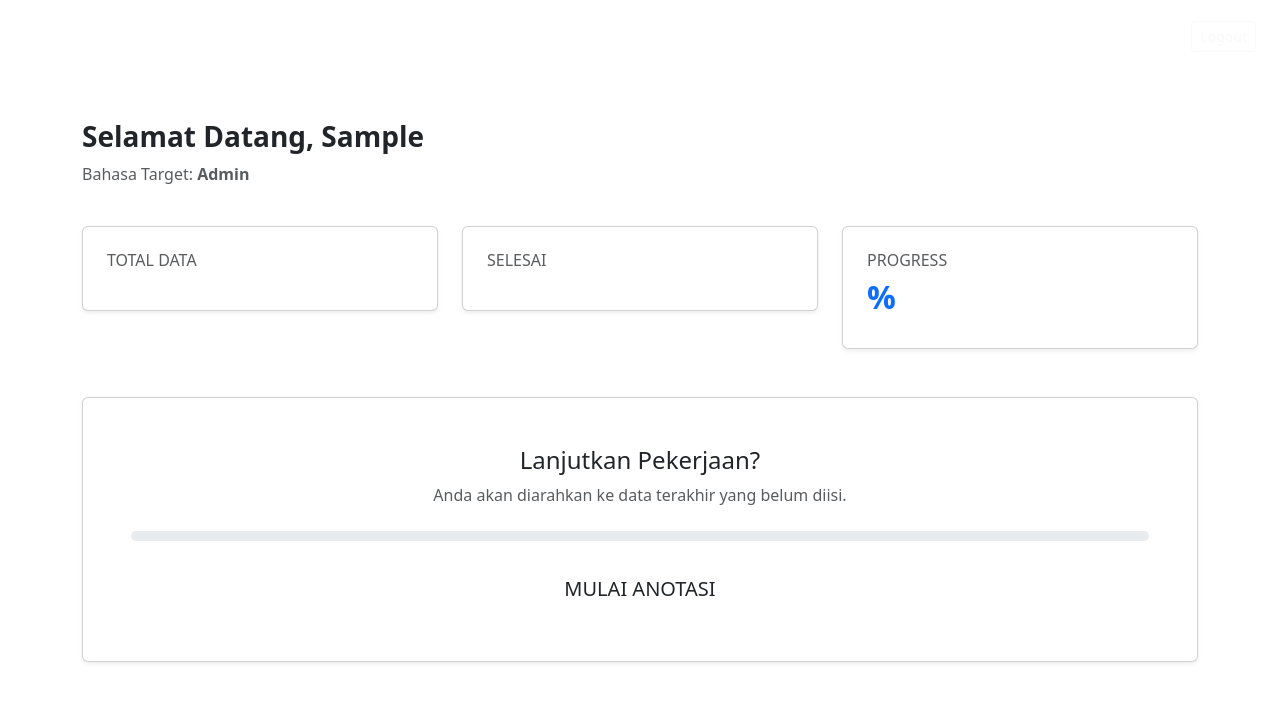
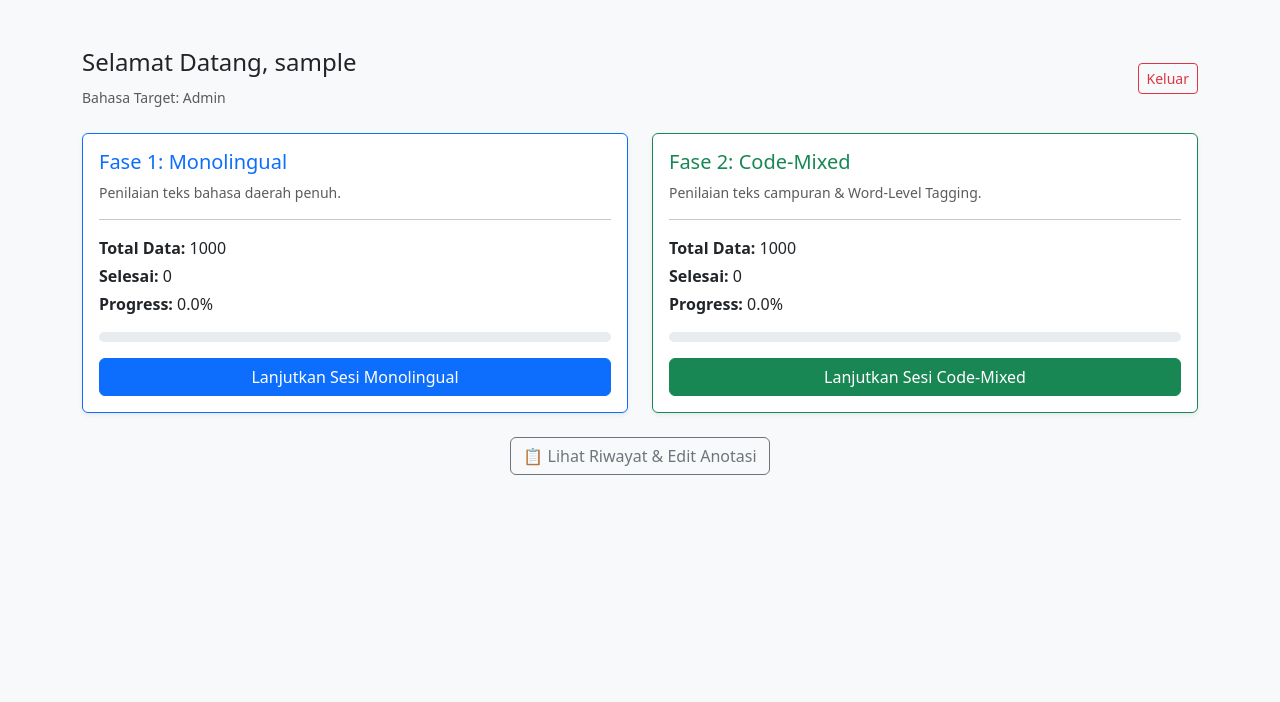
Before and after one commit to magnzetic/kai-annotation-tool, a Flask app: page /dashboard in a window 1280 px wide. Shown: the top 702 px of the page. Run offline with Flask 3, Linux system fonts and the light colour scheme; the visitor is signed in with stand-in values (Sample User, id 1); data that the repository does not hold is empty; some libraries are stand-ins or nearby versions.

Commit message:
Update dashboard.html

```diff
--- a/templates/dashboard.html
+++ b/templates/dashboard.html
@@ -1,63 +1,61 @@
 <!DOCTYPE html>
-<html>
+<html lang="id">
 <head>
-    <title>Dashboard Annotator</title>
+    <meta charset="UTF-8">
+    <title>Dashboard - KAI Annotation</title>
     <link href="https://cdn.jsdelivr.net/npm/bootstrap@5.3.0/dist/css/bootstrap.min.css" rel="stylesheet">
 </head>
-<body>
-    <nav class="navbar navbar-dark px-4 py-3 mb-5">
-        <span class="navbar-brand fw-bold">KAI ANNOTATION</span>
-        <a href="/logout" class="btn btn-sm btn-outline-light">Logout</a>
-    </nav>
-
-    <div class="container">
-        <div class="row mb-4">
-            <div class="col-md-12">
-                <h3 class="fw-bold">Selamat Datang, {{ current_user.username|capitalize }}</h3>
-                <p class="text-muted">Bahasa Target: <b>{{ current_user.role|capitalize }}</b></p>
+<body class="bg-light">
+    <div class="container py-5">
+        <div class="d-flex justify-content-between align-items-center mb-4">
+            <div>
+                <h4>Selamat Datang, {{ current_user.username }}</h4>
+                <small class="text-muted">Bahasa Target: {{ current_user.role | capitalize }}</small>
             </div>
+            <a href="{{ url_for('logout') }}" class="btn btn-outline-danger btn-sm">Keluar</a>
         </div>
 
-        <div class="row g-4 mb-5">
-            <div class="col-md-4">
-                <div class="card card-stats p-4 shadow-sm">
-                    <h6 class="text-muted">TOTAL DATA</h6>
-                    <h2 class="fw-bold">{{ total }}</h2>
+        <div class="row g-4 mb-4">
+            <!-- Card Fase 1: Monolingual -->
+            <div class="col-md-6">
+                <div class="card shadow-sm border-primary h-100">
+                    <div class="card-body">
+                        <h5 class="card-title text-primary">Fase 1: Monolingual</h5>
+                        <p class="text-muted small">Penilaian teks bahasa daerah penuh.</p>
+                        <hr>
+                        <p class="mb-1"><strong>Total Data:</strong> {{ total_mono }}</p>
+                        <p class="mb-1"><strong>Selesai:</strong> {{ done_mono }}</p>
+                        <p class="mb-3"><strong>Progress:</strong> {{ percent_mono }}%</p>
+                        <div class="progress mb-3" style="height: 10px;">
+                            <div class="progress-bar bg-primary" role="progressbar" style="width: {{ percent_mono }}%;"></div>
+                        </div>
+                        <a href="{{ url_for('annotate_monolingual') }}" class="btn btn-primary w-100">Lanjutkan Sesi Monolingual</a>
+                    </div>
                 </div>
             </div>
-            <div class="col-md-4">
-                <div class="card card-stats p-4 shadow-sm">
-                    <h6 class="text-muted">SELESAI</h6>
-                    <h2 class="fw-bold text-success">{{ done }}</h2>
-                </div>
-            </div>
-            <div class="col-md-4">
-                <div class="card card-stats p-4 shadow-sm">
-                    <h6 class="text-muted">PROGRESS</h6>
-                    <h2 class="fw-bold text-primary">{{ percent }}%</h2>
+
+            <!-- Card Fase 2: Code-Mixed -->
+            <div class="col-md-6">
+                <div class="card shadow-sm border-success h-100">
+                    <div class="card-body">
+                        <h5 class="card-title text-success">Fase 2: Code-Mixed</h5>
+                        <p class="text-muted small">Penilaian teks campuran & Word-Level Tagging.</p>
+                        <hr>
+                        <p class="mb-1"><strong>Total Data:</strong> {{ total_mix }}</p>
+                        <p class="mb-1"><strong>Selesai:</strong> {{ done_mix }}</p>
+                        <p class="mb-3"><strong>Progress:</strong> {{ percent_mix }}%</p>
+                        <div class="progress mb-3" style="height: 10px;">
+                            <div class="progress-bar bg-success" role="progressbar" style="width: {{ percent_mix }}%;"></div>
+                        </div>
+                        <a href="{{ url_for('annotate_codemixed') }}" class="btn btn-success w-100">Lanjutkan Sesi Code-Mixed</a>
+                    </div>
                 </div>
             </div>
         </div>
 
-        <div class="card p-5 shadow-sm text-center">
-            <h4>Lanjutkan Pekerjaan?</h4>
-            <p class="text-muted mb-4">Anda akan diarahkan ke data terakhir yang belum diisi.</p>
-            <div class="progress mb-4" style="height: 10px;">
-                <div class="progress-bar bg-primary" style="width: {{ percent }}%"></div>
-            </div>
-            <a href="/annotate" class="btn btn-kai btn-lg px-5 mx-auto">MULAI ANOTASI</a>
+        <div class="text-center">
+            <a href="{{ url_for('history') }}" class="btn btn-outline-secondary">📋 Lihat Riwayat & Edit Anotasi</a>
         </div>
     </div>
-    {% for rev in reviews %}
-    <p>Teks Asli: {{ rev.content }}</p>
-
-    {% if role == 'jawa' %}
-        <p>Terjemahan Jawa (Full): {{ rev.trans_jawa }}</p>
-        <p>Terjemahan Jawa (Mix): {{ rev.trans_mix_jawa }}</p>
-    {% elif role == 'palembang' %}
-        <p>Terjemahan Palembang (Full): {{ rev.trans_palembang }}</p>
-        <p>Terjemahan Palembang (Mix): {{ rev.trans_mix_palembang }}</p>
-    {% endif %}
-{% endfor %}
 </body>
 </html>
```
